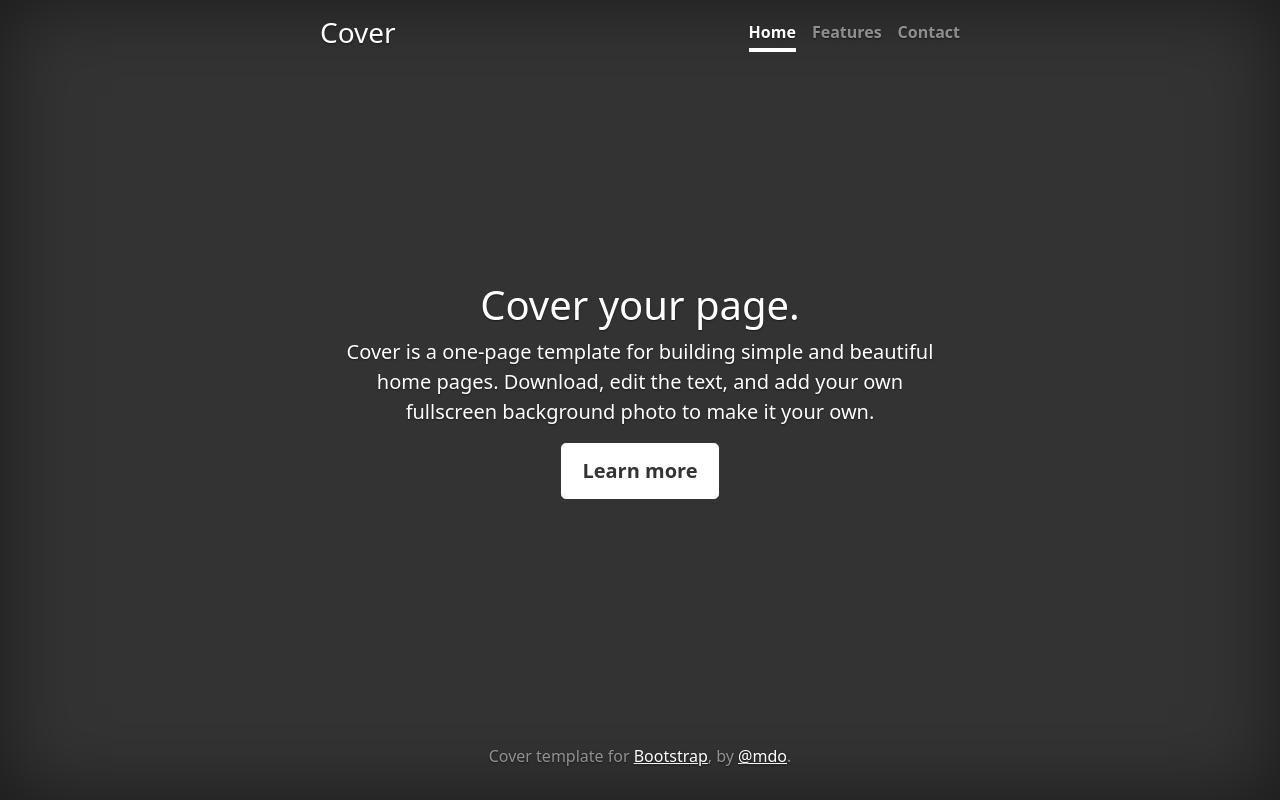
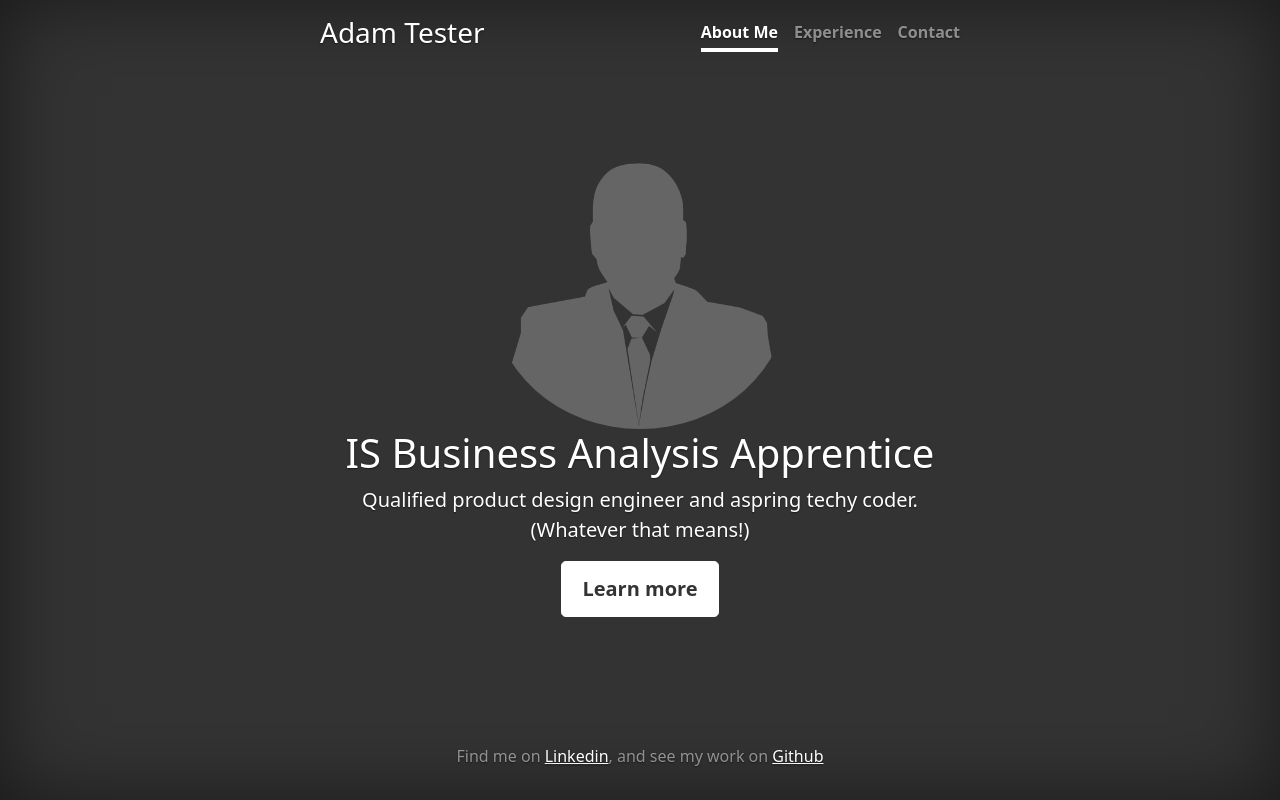
Before and after one commit to adamgoodhandle/PersonalSite, a Flask app: page / in a window 1280 px wide. Run offline with Flask 2, Linux system fonts and the light colour scheme; some libraries are stand-ins or nearby versions.

Commit message:
Updated CSS

```diff
--- a/app.py
+++ b/app.py
@@ -2,8 +2,18 @@ from flask import Flask, render_template
 
 app = Flask(__name__)
 
+full_name = "Adam Tester"
+github_link = "https://github.com/adamgoodhandle"
+
 @app.route("/")
 def hello_world():
-    return render_template('index.html')
+    return render_template(
+        'index.html',
+        full_name=full_name,
+        job_role="IS Business Analysis Apprentice",
+        intro_text="Qualified product design engineer and aspring techy coder. (Whatever that means!)",
+        linkedin_link="TODO",
+        github_link=github_link
+    )
 
 app.run(debug=True)
--- a/static/styles/cover.css
+++ b/static/styles/cover.css
@@ -1,110 +1,23 @@
-/*
- * Globals
- */
-
-/* Links */
-a,
-a:focus,
-a:hover {
-  color: #fff;
-}
-
-/* Custom default button */
-.btn-secondary,
-.btn-secondary:hover,
-.btn-secondary:focus {
-  color: #333;
-  text-shadow: none; /* Prevent inheritance from `body` */
-  background-color: #fff;
-  border: .05rem solid #fff;
-}
-
+@import url("styles.css");
 
 /*
- * Base structure
+ * Cover
  */
-
-html,
-body {
-  height: 100%;
-  background-color: #333;
-}
-
-body {
-  display: -ms-flexbox;
-  display: -webkit-box;
-  display: flex;
-  -ms-flex-pack: center;
-  -webkit-box-pack: center;
-  justify-content: center;
-  color: #fff;
-  text-shadow: 0 .05rem .1rem rgba(0, 0, 0, .5);
-  box-shadow: inset 0 0 5rem rgba(0, 0, 0, .5);
-}
 
 .cover-container {
   max-width: 42em;
 }
 
-
-/*
- * Header
- */
-.masthead {
-  margin-bottom: 2rem;
-}
-
-.masthead-brand {
-  margin-bottom: 0;
-}
-
-.nav-masthead .nav-link {
-  padding: .25rem 0;
-  font-weight: 700;
-  color: rgba(255, 255, 255, .5);
-  background-color: transparent;
-  border-bottom: .25rem solid transparent;
-}
-
-.nav-masthead .nav-link:hover,
-.nav-masthead .nav-link:focus {
-  border-bottom-color: rgba(255, 255, 255, .25);
-}
-
-.nav-masthead .nav-link + .nav-link {
-  margin-left: 1rem;
-}
-
-.nav-masthead .active {
-  color: #fff;
-  border-bottom-color: #fff;
-}
-
-@media (min-width: 48em) {
-  .masthead-brand {
-    float: left;
-  }
-  .nav-masthead {
-    float: right;
-  }
-}
-
-
-/*
- * Cover
- */
 .cover {
   padding: 0 1.5rem;
 }
+
 .cover .btn-lg {
   padding: .75rem 1.25rem;
   font-weight: 700;
 }
 
-
-/*
- * Footer
- */
-.mastfoot {
-  color: rgba(255, 255, 255, .5);
+.cover-img {
+  border-radius: 50%;
+  width:50%;
 }
--- a/templates/index.html
+++ b/templates/index.html
@@ -7,7 +7,7 @@
     <meta name="author" content="">
     <link rel="icon" href="../../../../favicon.ico">
 
-    <title>Cover Template for Bootstrap</title>
+    <title>{{full_name}}</title>
 
     <!-- Bootstrap core CSS -->
     <link href="https://cdn.jsdelivr.net/npm/bootstrap@5.1.3/dist/css/bootstrap.min.css" rel="stylesheet" integrity="sha384-1BmE4kWBq78iYhFldvKuhfTAU6auU8tT94WrHftjDbrCEXSU1oBoqyl2QvZ6jIW3" crossorigin="anonymous">
@@ -21,18 +21,19 @@
     <div class="cover-container d-flex h-100 p-3 mx-auto flex-column">
       <header class="masthead mb-auto">
         <div class="inner">
-          <h3 class="masthead-brand">Cover</h3>
+          <h3 class="masthead-brand">{{full_name}}</h3>
           <nav class="nav nav-masthead justify-content-center">
-            <a class="nav-link active" href="#">Home</a>
-            <a class="nav-link" href="#">Features</a>
-            <a class="nav-link" href="#">Contact</a>
+            <a class="nav-link active" href="/">About Me</a>
+            <a class="nav-link" href="/experience">Experience</a>
+            <a class="nav-link" href="/contact">Contact</a>
           </nav>
         </div>
       </header>
 
       <main role="main" class="inner cover">
-        <h1 class="cover-heading">Cover your page.</h1>
-        <p class="lead">Cover is a one-page template for building simple and beautiful home pages. Download, edit the text, and add your own fullscreen background photo to make it your own.</p>
+        <img class="cover-img" src="static/images/ProfilePlaceholderSuit.png">
+        <h1 class="cover-heading">{{job_role}}</h1>
+        <p class="lead">{{intro_text}}</p>
         <p class="lead">
           <a href="#" class="btn btn-lg btn-secondary">Learn more</a>
         </p>
@@ -40,7 +41,7 @@
 
       <footer class="mastfoot mt-auto">
         <div class="inner">
-          <p>Cover template for <a href="https://getbootstrap.com/">Bootstrap</a>, by <a href="https://twitter.com/mdo">@mdo</a>.</p>
+          <p>Find me on <a href={{linkedin_link}}>Linkedin</a>, and see my work on <a href={{github_link}}>Github</a></p>
         </div>
       </footer>
     </div>
```
Also changed, not shown: static/images/ProfilePlaceholderSuit.png (added).
